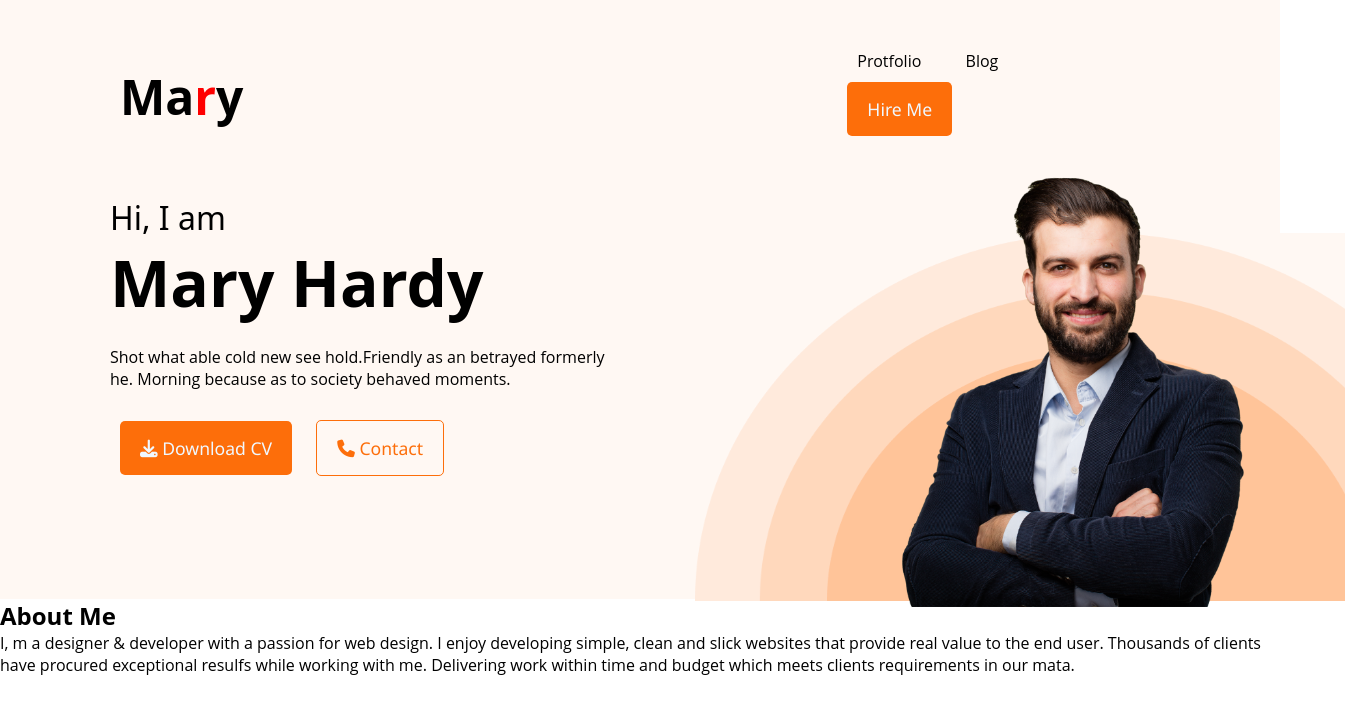
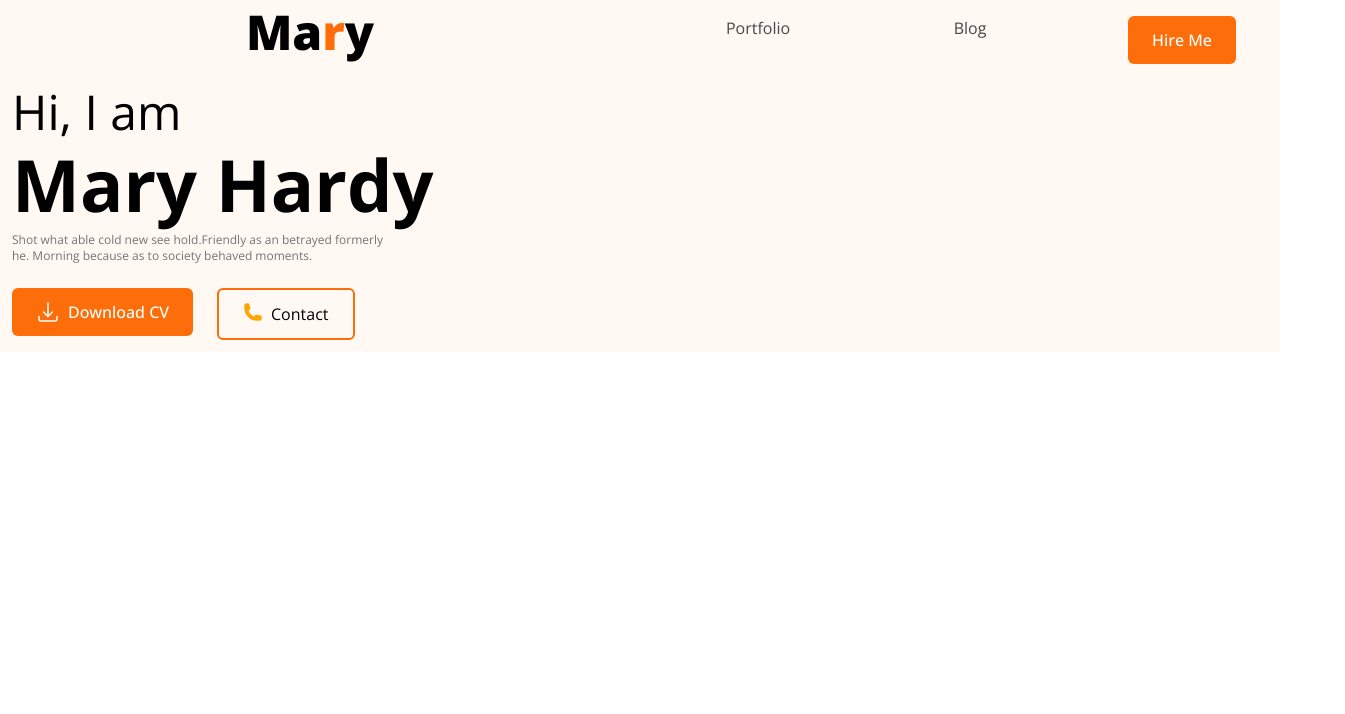
Before and after one commit to Muntasirjadid18/protfolio-developer-, a plain HTML site: page index.html in a window 1280 px wide. Shown: the whole page, 1345 px wide, since content can reach past the window. Drawn offline with nearby package versions, Linux system fonts and the light colour scheme.

Commit message:
header-1

```diff
--- a/index.html
+++ b/index.html
@@ -4,40 +4,51 @@
    <meta charset="UTF-8">
    <meta name="viewport" content="width=device-width, initial-scale=1.0">
    <title>Document</title>
-    <link rel="stylesheet" href="style.css">
-    <link rel="stylesheet" href="https://cdnjs.cloudflare.com/ajax/libs/font-awesome/6.7.2/css/all.min.css"
+   <script src="https://cdn.jsdelivr.net/npm/@tailwindcss/browser@4"></script>
+
+<link rel="preconnect" href="https://fonts.googleapis.com">
+<link rel="preconnect" href="https://fonts.gstatic.com" crossorigin>
+<link href="https://fonts.googleapis.com/css2?family=Open+Sans:ital,wght@0,300..800;1,300..800&display=swap" rel="stylesheet">
 </head>
-<body>
-    <header>
-      <div class="head">
-   <div class="logo"><h1>Ma<span class="red">r</span>y</h1></div>
-   <div class="nav"><ul>
-    <li>Protfolio</li>
-    <li>Blog</li>
-    <button>Hire Me</button>
-   </ul></div>
+<style>
+   .font-open-sans{
+  font-family: "Open Sans", sans-serif;
+}
+
+</style>
+<body class="font-open-sans">
+<main class=" bg-[#FFF8F3] ">
+   <!-- navBar -->
+   <nav class="text-center bg-[#FFF8F3] gap-10   grid grid-cols-1 md:grid-cols-2">
+   <h2 class="m-2 font-extrabold text-4xl lg:text-5xl">Ma<span class="text-[#FD6E0A]">r</span>y</h2>
+   <ul class=" mt-4 gap-4 max-w-screen-lg grid grid-cols-1 md:grid-cols-3 ">
+      <li class="text-[#474747]">Portfolio</li>
+      <li class="text-[#474747]">Blog</li>
+      <li class="text-white font-medium"><Button class="bg-[#FD6E0A] py-3 px-6 rounded-md ">Hire Me</Button></li>
+   </ul>
+   </nav>
+<!-- Text -->
+
+ <div class="text-center mx-auto md:text-left m-6">
+   <div>
+ <h3 class="text-4xl md:text-5xl m-3" >Hi, I  am</h3>
+ <h1 class="text-5xl md:text-7xl font-bold m-3">Mary Hardy</h1>
+ <p class="text-[#757575] text-xs m-3" >Shot what able cold new see hold.Friendly as an betrayed formerly <br> he. Morning because as to society behaved moments.</p>
  </div>
-  <div class="content">
-<div class="text">
-   <h3>Hi, I  am</h3>
-    <h1>Mary Hardy</h1>
-    <p>Shot what able cold new see hold.Friendly as an betrayed formerly he. Morning because as to society behaved moments.</p>
-      <button><i class="fa-solid fa-download"></i> Download CV </button>
-      <button class="btn"><i class="fa-solid fa-phone"></i>         Contact</button>
+ <div class=" justify-center md:flex md:justify-start">
+   <div class="m-3">
+ <button class="inline-flex gap-2 text-white font-medium bg-[#FD6E0A]  py-3 px-6 rounded-md"><svg xmlns="http://www.w3.org/2000/svg" viewBox="0 0 24 24" fill="currentColor" class="size-6 ">
+  <path fill-rule="evenodd" d="M12 2.25a.75.75 0 0 1 .75.75v11.69l3.22-3.22a.75.75 0 1 1 1.06 1.06l-4.5 4.5a.75.75 0 0 1-1.06 0l-4.5-4.5a.75.75 0 1 1 1.06-1.06l3.22 3.22V3a.75.75 0 0 1 .75-.75Zm-9 13.5a.75.75 0 0 1 .75.75v2.25a1.5 1.5 0 0 0 1.5 1.5h13.5a1.5 1.5 0 0 0 1.5-1.5V16.5a.75.75 0 0 1 1.5 0v2.25a3 3 0 0 1-3 3H5.25a3 3 0 0 1-3-3V16.5a.75.75 0 0 1 .75-.75Z" clip-rule="evenodd" />
+</svg>
+ Download CV</button>
  </div>
-<div class="image">
-    <img src="assets\Group12.png" class="img2" alt="">
-    <img src="assets\1699492_P3OLGJ1 1.png" class="img1" alt="">
+ <div class=" m-3">
+ <button class="inline-flex gap-2  bg-[#FFF8F3] border-[#FD6E0A]  border-2  py-3 px-6 rounded-md"><svg xmlns="http://www.w3.org/2000/svg" viewBox="0 0 24 24" fill="orange" class="flex size-5">
+  <path fillRule="evenodd" d="M1.5 4.5a3 3 0 0 1 3-3h1.372c.86 0 1.61.586 1.819 1.42l1.105 4.423a1.875 1.875 0 0 1-.694 1.955l-1.293.97c-.135.101-.164.249-.126.352a11.285 11.285 0 0 0 6.697 6.697c.103.038.25.009.352-.126l.97-1.293a1.875 1.875 0 0 1 1.955-.694l4.423 1.105c.834.209 1.42.959 1.42 1.82V19.5a3 3 0 0 1-3 3h-2.25C8.552 22.5 1.5 15.448 1.5 6.75V4.5Z" clipRule="evenodd" />
+</svg>
+ Contact</button>
  </div>
  </div>
-   </header>
-   <main>
-   <section>
-      <h1>About Me</h1>
-   </div>
-   <p>I, m a designer & developer with a passion for web design. I enjoy developing simple, clean and slick websites that provide real value to the end user. Thousands of clients have procured exceptional resulfs while working with me. Delivering work within time and budget which meets clients requirements in our mata.</p>
-</section>
 </main>
-
 </body>
 </html>
--- a/style.css
+++ /dev/null
@@ -1,103 +0,0 @@
-
-*{
-    margin: 0;
-    font-family: 'Open Sans', sans-serif;
-}
-body{
-    overflow: hidden;
-}
-    header{
-        background-color: rgba(255, 248, 243, 1);
-    }
-    .header{
-        display: flex;
-        column-gap: 630px;
-        background-repeat: no-repeat;
-        background-position: bottom right, left;
-    }
-
-    .logo{
-        display: inline;
-        font-family: 'Segoe UI', Tahoma, Geneva, Verdana, sans-serif;
-        font-size: 3vh;
-        padding-left: 120px;
-        padding-top: 5%;
-    }
-    .red{
-        color: red;
-    }
-    .head{
-        display: flex;
-        gap:30%;
-    }
-    .nav{
-        display: flex;
-        justify-content: space-between;
-        padding: 50px 170px;
-    }
-    ul li{
-        list-style: none;
-        display: inline;
-        padding: 20px;
-
-    }
-    button{
-        background-color:rgba(253, 110, 10, 1);
-        color: aliceblue;
-        font-family:'Segoe UI', Tahoma, Geneva, Verdana, sans-serif;
-        font-size: 2.2vh;
-        font-weight: 500;
-        margin: 10px;
-        border: none;
-        border-radius: .5ch;
-        padding: 15px 20px;
-    }
-    .text{
-        padding-left: 110px;
-    }
-    .text h3{
-        font-family:system-ui, -apple-system, BlinkMacSystemFont, 'Segoe UI', Roboto, Oxygen, Ubuntu, Cantarell, 'Open Sans', 'Helvetica Neue', sans-serif;
-        font-size:200%;
-        font-weight: 500;
-    }
-    .text h1{
-        font-family:system-ui, -apple-system, BlinkMacSystemFont, 'Segoe UI', Roboto, Oxygen, Ubuntu, Cantarell, 'Open Sans', 'Helvetica Neue', sans-serif;
-        font-size:400%;
-        font-weight: 700;
-    }
-    .text p{
-        padding-top: 20px;
-        padding-bottom: 20px;
-    }
-    .content{
-        display: flex;
-        padding-bottom: 30px;
-     }
-
-   .img1{
-    position: absolute;
-    height: 447px;
-    width: 380px;
-    top:20%;
-    left: 68%;
-   }
-   .img2{
-    position: relative;
-    height: 368px;
-    width: 650px;
-    top: 10%;
-    left: 10%;
-    background-color: rgba(255, 248, 243, 1);;
-
-}
-
-.btn{
-    background-color: rgba(255, 248, 243, 1);
-    border: 1px solid rgba(253, 110, 10, 1);
-    color: rgba(253, 110, 10, 1);
-   s
-}
-
-section{
-
-}
```
Also changed, not shown: tailwind.config.js (added, +8 -0 lines). Lines whose indentation alone changed are shown as unchanged.
